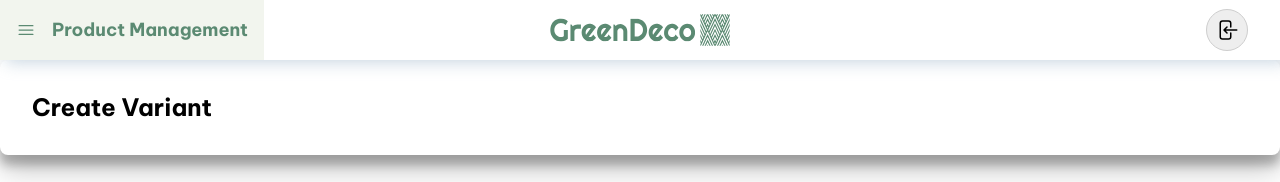
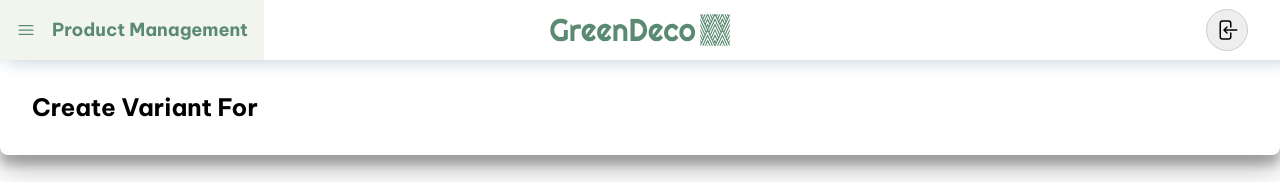
Before and after one commit to minhman2501/greendeco-fe, a Next.js app: page /administrator/product/variant/create in a window 1280 px wide. Shown: the top 182 px of the page. Built offline with nearby package versions, Linux system fonts and the light colour scheme; no server answers.

Commit message:
feat: enable directing to product detail after successfully create a variant

```diff
--- a/app/(routes)/(main)/administrator/(main)/product/variant/create/CreateVariantForm.tsx
+++ b/app/(routes)/(main)/administrator/(main)/product/variant/create/CreateVariantForm.tsx
@@ -7,7 +7,7 @@ import {
 	CreateVariantSchema,
 	CreateVariantFormInputType,
 } from '@/app/_configs/schemas/createVariant'
-import { useMutation } from '@tanstack/react-query'
+import { useMutation, useQueryClient } from '@tanstack/react-query'
 import { getCookie } from 'cookies-next'
 import { ADMIN_ACCESS_TOKEN_COOKIE_NAME } from '@/app/_configs/constants/cookies'
 import { AxiosError } from 'axios'
@@ -16,7 +16,9 @@ import LabelProvider from '@/app/_components/form/LabelProvider'
 import { useState } from 'react'
 import { ProductData } from '@/app/_api/axios/product'
 import { createVariant } from '@/app/_api/axios/admin/product'
-import { VARIANT_CURRENCY } from '@/app/_configs/constants/variables'
+import { ADMINISTRATOR_ROUTE, VARIANT_CURRENCY } from '@/app/_configs/constants/variables'
+import { notifyCreateVariantSuccess } from '../../Notifications'
+import { useRouter } from 'next/navigation'
 
 export default function CreateVariantForm({
 	productId,
@@ -25,6 +27,9 @@ export default function CreateVariantForm({
 	productId: ProductData['id']
 	productName: ProductData['name']
 }) {
+	const queryClient = useQueryClient()
+	const router = useRouter()
+
 	const [variantImage, setVariantImage] = useState<string | undefined>()
 	const defaultInputValues: CreateVariantFormInputType = {
 		color: '',
@@ -53,7 +58,9 @@ export default function CreateVariantForm({
 		mutationFn: createVariant,
 		//NOTE: Execuse after receiving suscess responses
 		onSuccess: (data) => {
-			console.log(data)
+			notifyCreateVariantSuccess()
+			queryClient.invalidateQueries({ queryKey: ['variants', 'admin', productId] })
+			router.replace(`${ADMINISTRATOR_ROUTE.PRODUCT.LINK}/${productId}`)
 		},
 		//NOTE: Execuse after receving failure responses
 		onError: (e) => {
--- a/app/(routes)/(main)/administrator/(main)/product/variant/create/page.tsx
+++ b/app/(routes)/(main)/administrator/(main)/product/variant/create/page.tsx
@@ -2,10 +2,6 @@
 import Block from '@/app/_components/Block'
 import CreateVariantForm from './CreateVariantForm'
 import useQueryParams from '@/app/_hooks/useQueryParams'
-
-type QueryParam = {
-	productId: string
-}
 
 export default function VariantManagement() {
 	const { queryParams } = useQueryParams()
@@ -13,7 +9,7 @@ export default function VariantManagement() {
 	const productName = queryParams.get('productName')
 	return (
 		<Block>
-			<h1>Create Variant</h1>
+			<h1>Create Variant For {productName}</h1>
 			{productId && productName && (
 				<CreateVariantForm
 					productId={productId}
```
